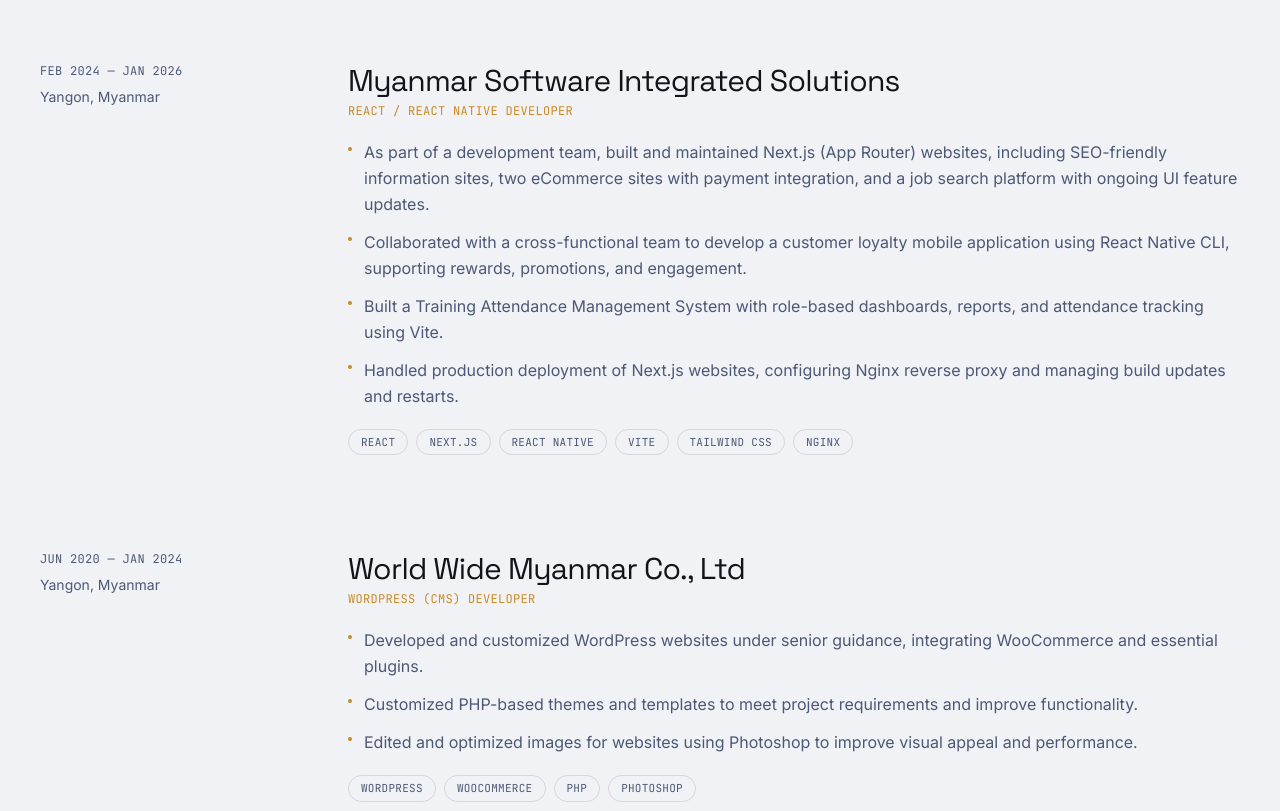
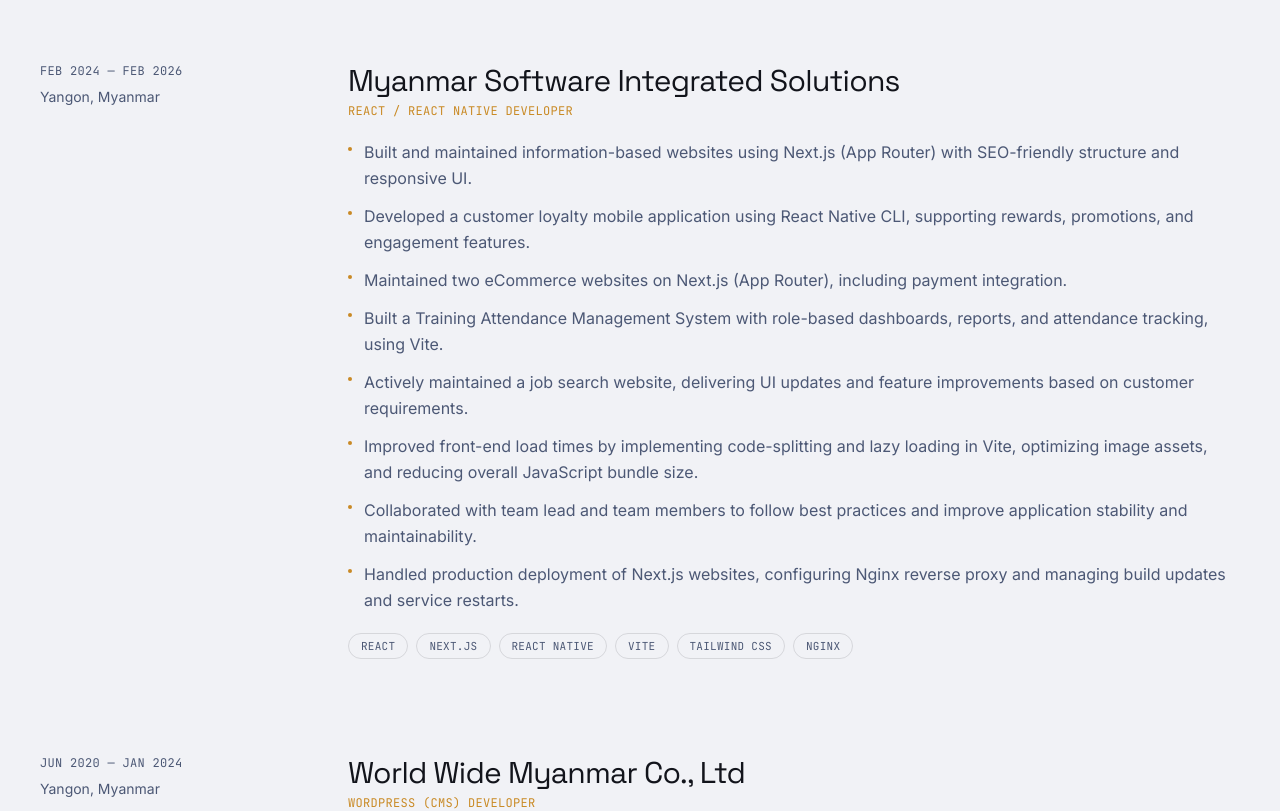
Before and after one commit to chawtharaphihtay/chawtharaphihtay.github.io, a Next.js app: page / in a window 1280 px wide. Shown: the part 3620-4431 px from the top of the page. Built offline with nearby package versions, Linux system fonts and the light colour scheme.

Commit message:
add cv and update data

```diff
--- a/src/components/Contact.tsx
+++ b/src/components/Contact.tsx
@@ -49,7 +49,7 @@
               <a
                 key={l.label}
                 href={l.href}
-                target={l.href.startsWith("http") ? "_blank" : undefined}
+                target={l.href.startsWith("http") || l.href.startsWith('/resume') ? "_blank" : undefined}
                 rel={l.href.startsWith("http") ? "noreferrer" : undefined}
                 className="group flex flex-col gap-1 min-w-0"
               >
--- a/src/components/Hero.tsx
+++ b/src/components/Hero.tsx
@@ -74,6 +74,7 @@
               </a>
               <a
                 href={personal.resumeUrl}
+                target="_blank"
                 className="group inline-flex items-center gap-2 rounded-full border border-line-strong px-6 py-3 font-mono text-xs uppercase tracking-wide transition-colors hover:border-ink"
               >
                 Download résumé
--- a/src/content/data.ts
+++ b/src/content/data.ts
@@ -9,7 +9,7 @@
   role: "Full-Stack Developer",
   location: "Yangon, Myanmar",
   email: "chawtharaphihtay462@gmail.com",
-  phone: "09971025162",
+  phone: "+95 9971025162",
   tagline:
     "I build full-stack web products and mobile apps with Laravel, Vue.js, React, and Next.js — then take them all the way to production.",
   heroStatement:
@@ -19,7 +19,7 @@
 };
 
 export const socials = {
-  github: "https://github.com/chawtharaphihtay", // TODO: replace with your GitHub URL
+  github: "https://github.com/chawtharaphihtay",
   linkedin: "https://linkedin.com/", // TODO: replace with your LinkedIn URL
   email: `mailto:${personal.email}`,
 };
@@ -56,7 +56,7 @@
   {
     id: "shwemin",
     name: "Medical Lab Info Site",
-    year: "2026 — Present",
+    year: "2026 – Present",
     role: "Full-Stack Developer",
     description:
       "A medical laboratory information website backed by a custom CMS, so lab staff can manage content and data without touching code.",
@@ -73,7 +73,7 @@
   {
     id: "loyalty-app",
     name: "Customer Loyalty App",
-    year: "2024 — 2026",
+    year: "2024 – 2026",
     role: "React Native Developer",
     description:
       "A React Native mobile app that turns one-time shoppers into repeat customers through rewards and engagement features.",
@@ -173,13 +173,17 @@
     company: "Myanmar Software Integrated Solutions",
     role: "React / React Native Developer",
     start: "Feb 2024",
-    end: "Jan 2026",
+    end: "Feb 2026",
     location: "Yangon, Myanmar",
     achievements: [
-      "As part of a development team, built and maintained Next.js (App Router) websites, including SEO-friendly information sites, two eCommerce sites with payment integration, and a job search platform with ongoing UI feature updates.",
-      "Collaborated with a cross-functional team to develop a customer loyalty mobile application using React Native CLI, supporting rewards, promotions, and engagement.",
-      "Built a Training Attendance Management System with role-based dashboards, reports, and attendance tracking using Vite.",
-      "Handled production deployment of Next.js websites, configuring Nginx reverse proxy and managing build updates and restarts.",
+      "Built and maintained information-based websites using Next.js (App Router) with SEO-friendly structure and responsive UI.",
+      "Developed a customer loyalty mobile application using React Native CLI, supporting rewards, promotions, and engagement features.",
+      "Maintained two eCommerce websites on Next.js (App Router), including payment integration.",
+      "Built a Training Attendance Management System with role-based dashboards, reports, and attendance tracking, using Vite.",
+      "Actively maintained a job search website, delivering UI updates and feature improvements based on customer requirements.",
+        "Improved front-end load times by implementing code-splitting and lazy loading in Vite, optimizing image assets, and reducing overall JavaScript bundle size.",
+      "Collaborated with team lead and team members to follow best practices and improve application stability and maintainability.",
+      "Handled production deployment of Next.js websites, configuring Nginx reverse proxy and managing build updates and service restarts.",
     ],
     tech: ["React", "Next.js", "React Native", "Vite", "Tailwind CSS", "Nginx"],
   },
@@ -194,7 +198,7 @@
       "Customized PHP-based themes and templates to meet project requirements and improve functionality.",
       "Edited and optimized images for websites using Photoshop to improve visual appeal and performance.",
     ],
-    tech: ["WordPress", "WooCommerce", "PHP", "Photoshop"],
+    tech: ["WordPress", "WooCommerce", "PHP"],
   },
   {
     company: "CDE Co., Ltd (Galaxie AI)",
@@ -250,7 +254,7 @@
   },
   {
     label: "Tooling & Ops",
-    skills: ["Git / GitHub", "Nginx", "Photoshop"],
+    skills: ["Git / GitHub", "Nginx"],
   },
 ];
 
@@ -265,7 +269,7 @@
 };
 
 export const certificates = [
-  { name: "IT Passport", year: "2015" },
+  { name: "IT Passport Certificate", year: "2015" },
   { name: "Rockstar Developer Course", year: "2023" },
 ];
 
```
Also changed, not shown: 1 other file (tests, documents, lock files or other folders).
